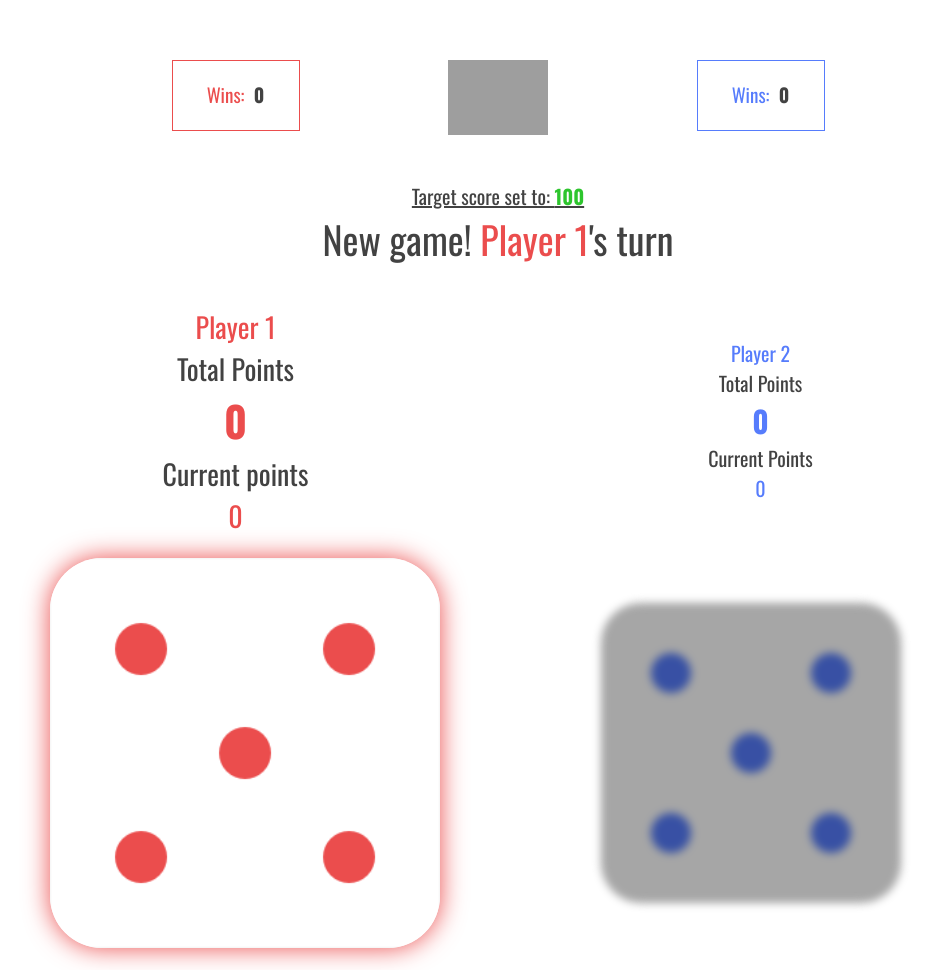
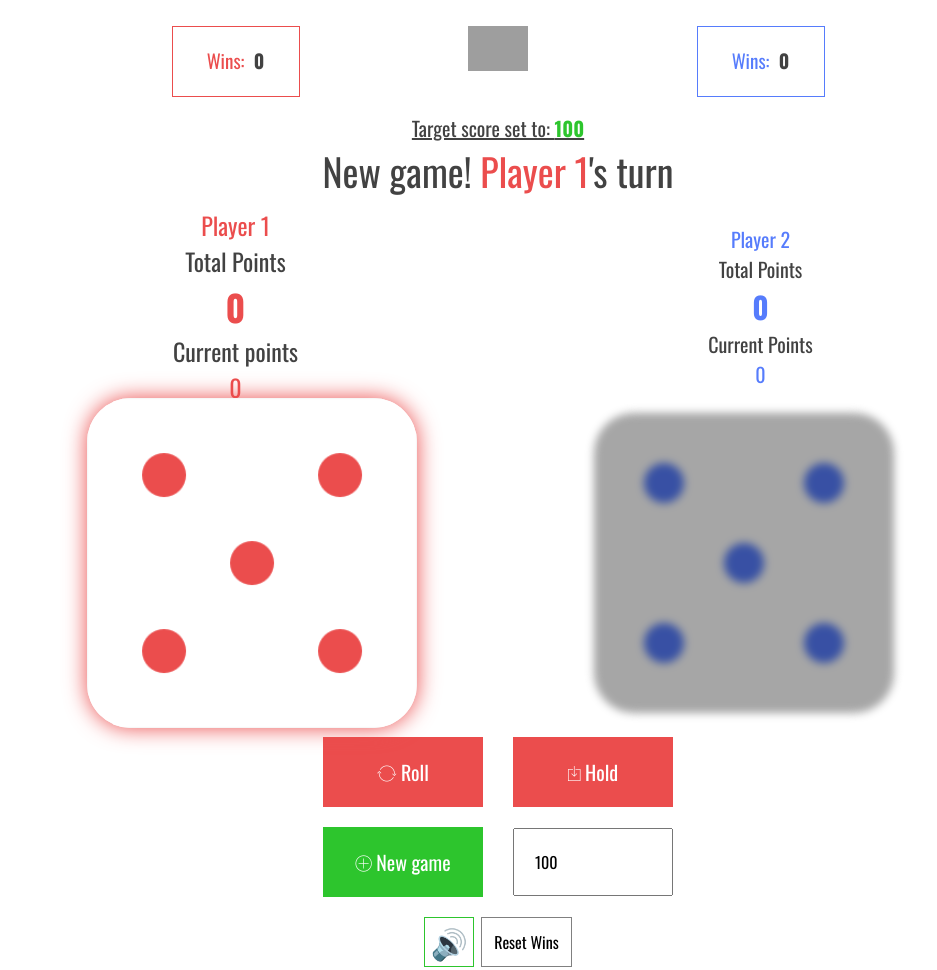
Before and after one commit to Snudde/Pig-Game-JS, a plain HTML site: page index.html in a window 1280 px wide. Shown: the top 970 px of the page, without its empty margins (142-1079 px from the left). Drawn offline with nearby package versions, Linux system fonts and the light colour scheme; grey boxes are pictures that could not be loaded.

Commit message:
more scaling adjustments

```diff
--- a/css/style.css
+++ b/css/style.css
@@ -67,7 +67,7 @@ h6 {
 
 body {
   display: flex;
-  height: 100vh;
+  min-height: 100vh;
   width: 100%;
   flex-direction: column;
   align-items: center;
@@ -76,6 +76,7 @@ body {
   font-optical-sizing: auto;
   font-weight: 400;
   color: #424242;
+  padding: 2vh 0;
 }
 
 .main-container {
@@ -195,14 +196,14 @@ body {
   width: 100%;
   display: flex;
   justify-content: space-between;
-  margin-bottom: 100px;
+  margin-bottom: 7vh;
   position: relative;
 }
 
 .player-panel {
   flex: 1;
   text-align: center;
-  font-size: 20px;
+  font-size: clamp(16px, 2vw, 20px);
 }
 
 .player-stuff {
@@ -211,8 +212,8 @@ body {
   justify-content: space-evenly;
   align-items: center;
   width: 100%;
-  margin-bottom: 100px;
-  gap: 85px;
+  margin-bottom: 7vh;
+  gap: clamp(20px, 5vw, 85px);
 }
 
 .player-panel.active {
@@ -376,12 +377,12 @@ input:disabled {
 }
 
 .message {
-  font-size: 38px;
+  font-size: clamp(24px, 4vw, 38px);
 }
 
 #score-1,
 #score-0 {
-  font-size: 30px;
+  font-size: clamp(20px, 3vw, 30px);
   font-weight: bold;
 }
 
@@ -521,3 +522,36 @@ input:disabled {
     font-size: 14px;
   }
 }
+
+/* Handle shorter screens */
+@media (max-height: 800px) {
+  .panel-section {
+    margin-bottom: 3vh;
+  }
+
+  .player-stuff {
+    margin-bottom: 3vh;
+  }
+
+  .player-panel.active {
+    transform: scale(1.2);
+  }
+
+  .dice-wrap.active {
+    transform: scale(1.1);
+  }
+
+  .message-container {
+    margin-bottom: 3vh;
+  }
+
+  .stats-container {
+    margin-top: 2vh;
+    margin-bottom: 2vh;
+  }
+
+  .pig-container {
+    width: 60px;
+    height: 60px;
+  }
+}
```
